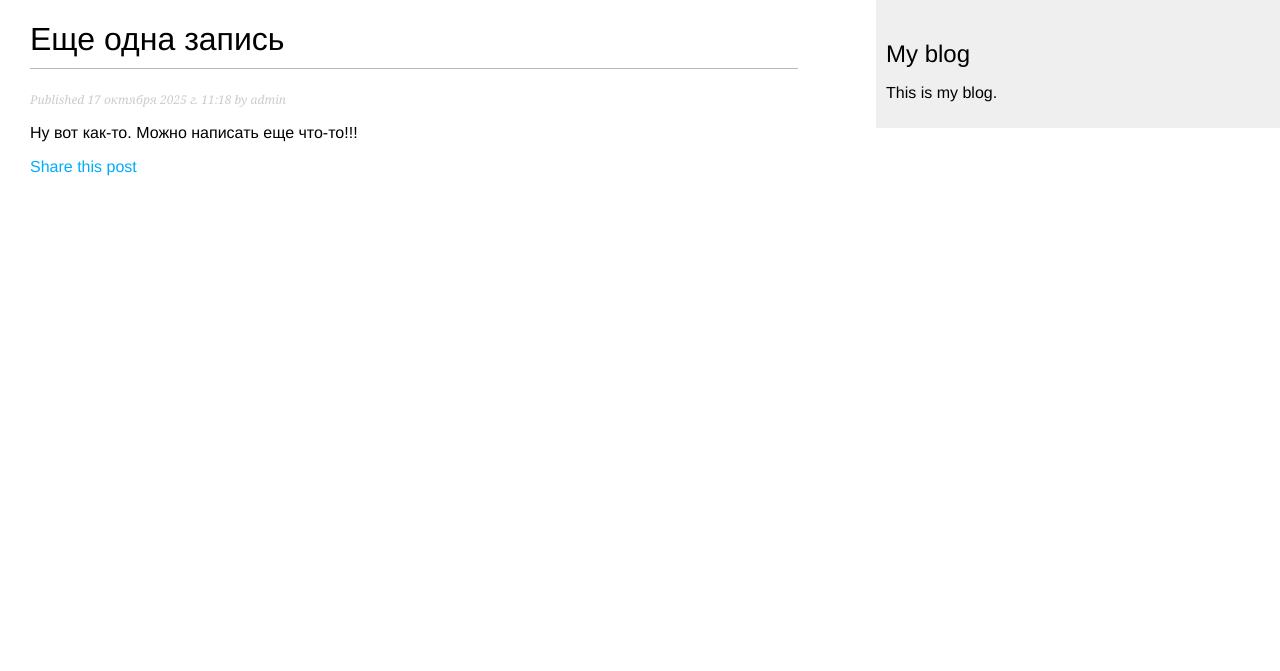
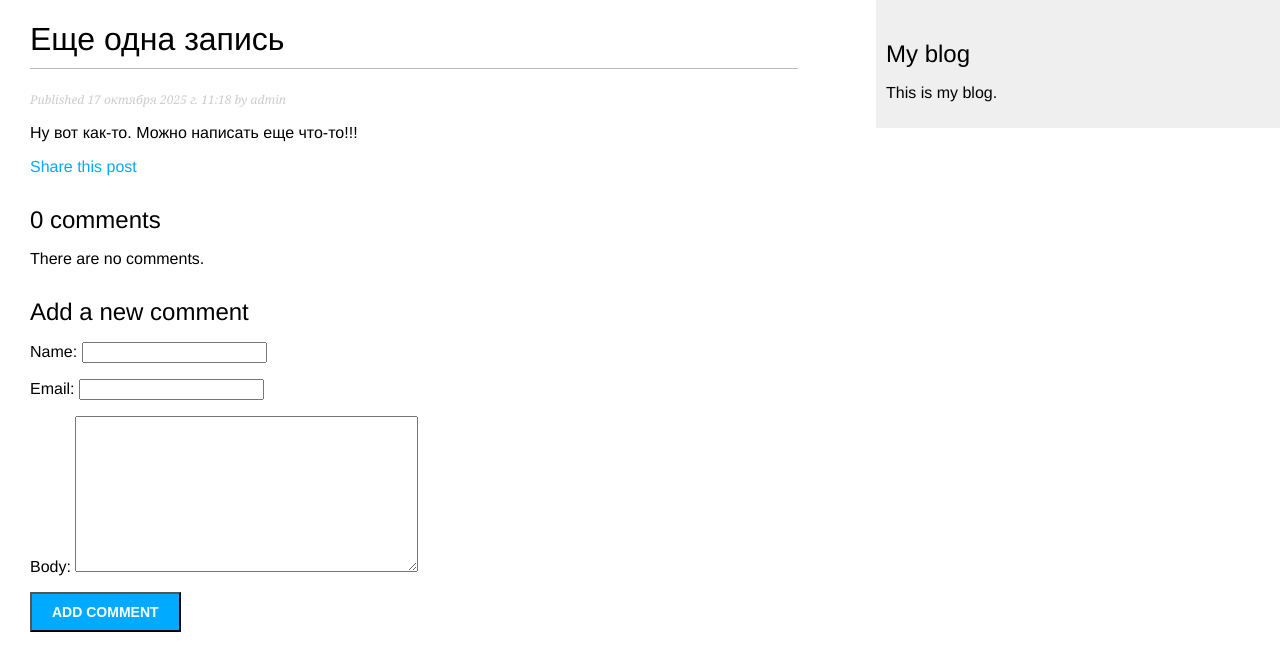
Before and after one commit to DualProgger/Blog, a Django app: a page that uses templates/blog/post/detail.html in a window 1280 px wide. Shown: the top 671 px of the page. Run offline with Django 5.2, Linux system fonts and the light colour scheme; data comes from the database, SQL or seed files in the repository; both versions use the stored data as it was after the commit.

Commit message:
create comments on posts

```diff
--- a/blog/forms.py
+++ b/blog/forms.py
@@ -1,4 +1,5 @@
 from django import forms
+from .models import Comment
 
 
 """
@@ -9,3 +10,8 @@ class EmailPostForm(forms.Form):
     email = forms.EmailField()
     to = forms.EmailField()
     comments = forms.CharField(required=False, widget=forms.Textarea)
+
+class CommentForm(forms.ModelForm):
+    class Meta:
+        model = Comment
+        fields = ['name', 'email', 'body']
--- a/blog/models.py
+++ b/blog/models.py
@@ -63,3 +63,23 @@ class Post(models.Model):
                                                  self.publish.month,
                                                  self.publish.day,
                                                  self.slug])
+
+class Comment(models.Model):
+    post = models.ForeignKey(Post,
+                             on_delete=models.CASCADE,
+                             related_name='comments')
+    name = models.CharField(max_length=80)
+    email = models.EmailField()
+    body = models.TextField()
+    created = models.DateTimeField(auto_now_add=True)
+    updated = models.DateTimeField(auto_now=True)
+    active = models.BooleanField(default=True)
+
+    class Meta:
+        ordering = ['created']
+        indexes = [
+            models.Index(fields=['created']),
+        ]
+
+    def __str__(self):
+        return f'Comment by {self.name} on {self.post}'
--- a/blog/urls.py
+++ b/blog/urls.py
@@ -9,4 +9,6 @@ urlpatterns = [
     path('<int:year>/<int:month>/<int:day>/<slug:slug>/', views.post_detail, name='post_detail'),
     path('<int:post_id>/share/',
          views.post_share, name='post_share'),
+    path('<int:post_id>/comment/',
+         views.post_comment, name='post_comment'),
 ]
--- a/blog/views.py
+++ b/blog/views.py
@@ -3,9 +3,9 @@ from django.core.paginator import Paginator, EmptyPage, PageNotAnInteger
 from django.views.generic import ListView
 from django.core.mail import send_mail
 from django.conf import settings
-from .forms import EmailPostForm
+from .forms import EmailPostForm, CommentForm
 from .models import Post
-
+from django.views.decorators.http import require_POST
 
 class PostListView(ListView):
     """
@@ -30,7 +30,13 @@ def post_detail(request, year, month, day, slug):
                              publish__month=month,
                              publish__day=day,
                              slug=slug)
-    return render(request, 'blog/post/detail.html', {'post': post})
+    # Список активных комментариев к этому посту
+    comments = post.comments.filter(active=True)
+    # Форма для комментирования пользователями
+    form = CommentForm()
+    return render(request, 'blog/post/detail.html', {'post': post,
+                                                     'comments': comments,
+                                                     'form': form})
 
 # Обработка данных переданных из формы
 def post_share(request, post_id):
@@ -60,3 +66,25 @@ def post_share(request, post_id):
     return render(request, 'blog/post/share.html', {'post': post,
                                                     'form': form,
                                                     'sent': sent})
+
+
+# публикация поста ид обавление его в БД
+@require_POST
+def post_comment(request, post_id):
+    post = get_object_or_404(Post,
+                             id=post_id,
+                             status=Post.Status.PUBLISHED)
+    comment = None
+    # Комментарий был отправлен
+    form = CommentForm(data=request.POST)
+    if form.is_valid():
+        # Создать объект класса Comment, не сохраняя его в базе данных
+        comment = form.save(commit=False)
+        # Назначить пост комментарию
+        comment.post = post
+        # Сохранить комментарий в базе данных
+        comment.save()
+    return render(request, 'blog/post/comment.html',
+                  {'post': post,
+                   'form': form,
+                   'comment': comment})
--- a/templates/blog/post/detail.html
+++ b/templates/blog/post/detail.html
@@ -13,4 +13,21 @@
             Share this post
         </a>
     </p>
+    {% with comments.count as total_comments %}
+        <h2>
+            {{ total_comments }} comment{{ total_comments|pluralize }}
+        </h2>
+    {% endwith %}
+    {% for comment in comments %}
+        <div class="comment">
+            <p class="info">
+                Comment {{ forloop.counter }} by {{ comment.name }}
+                {{ comment.created }}
+            </p>
+            {{ comment.body|linebreaks }}
+        </div>
+    {% empty %}
+        <p>There are no comments.</p>
+    {% endfor %}
+    {% include "blog/post/includes/comment_form.html" %}
 {% endblock %}
--- /dev/null
+++ b/templates/blog/post/includes/comment_form.html
@@ -0,0 +1,6 @@
+<h2>Add a new comment</h2>
+<form action="{% url 'blog:post_comment' post.id %}" method="post">
+    {% csrf_token %}
+    {{ form.as_p }}
+    <p><input type="submit" value="Add comment"></p>
+</form>
```
Also changed, not shown: blog/admin.py (+7 -1 lines), templates/blog/post/comment.html (added, +12 -0 lines), blog/migrations/0003_comment.py (added), db.sqlite3.
